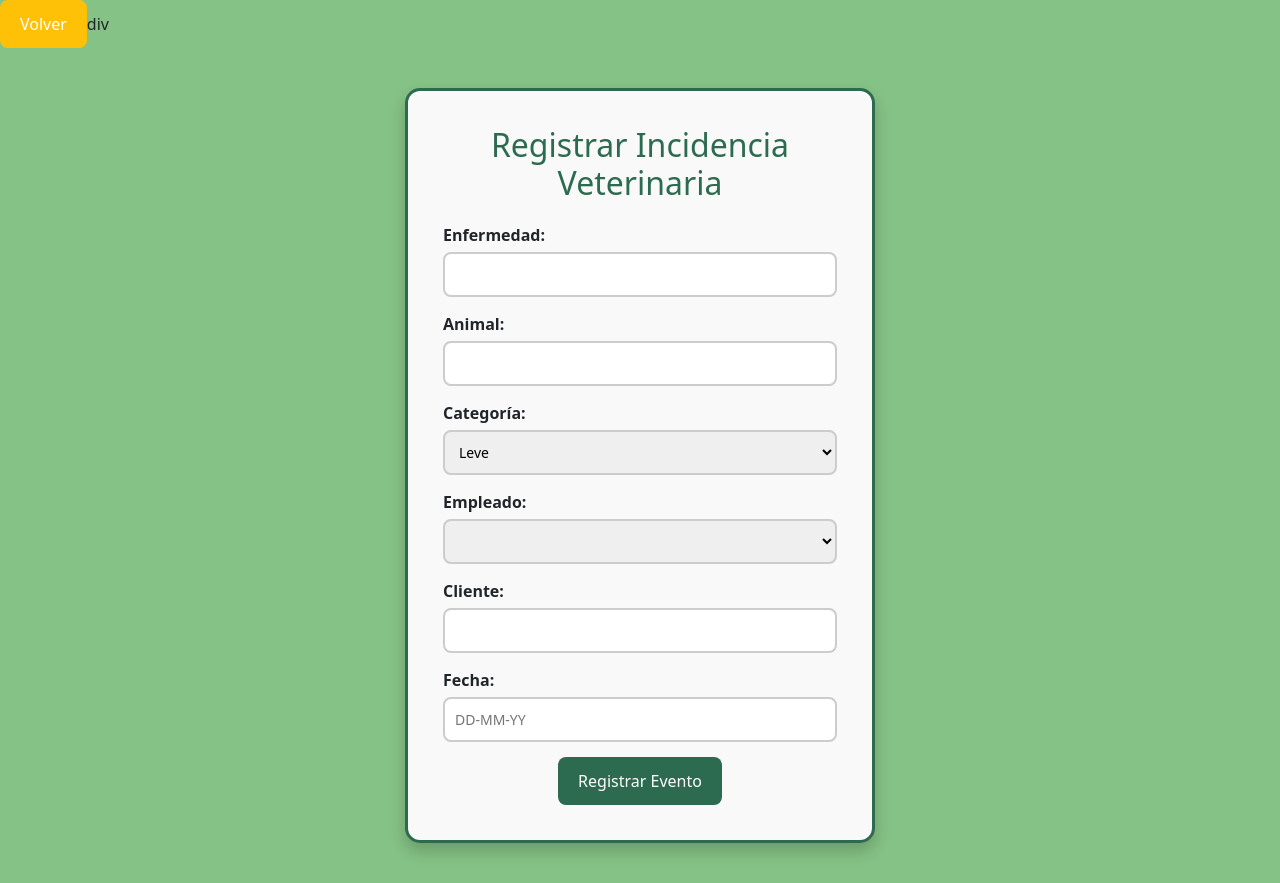
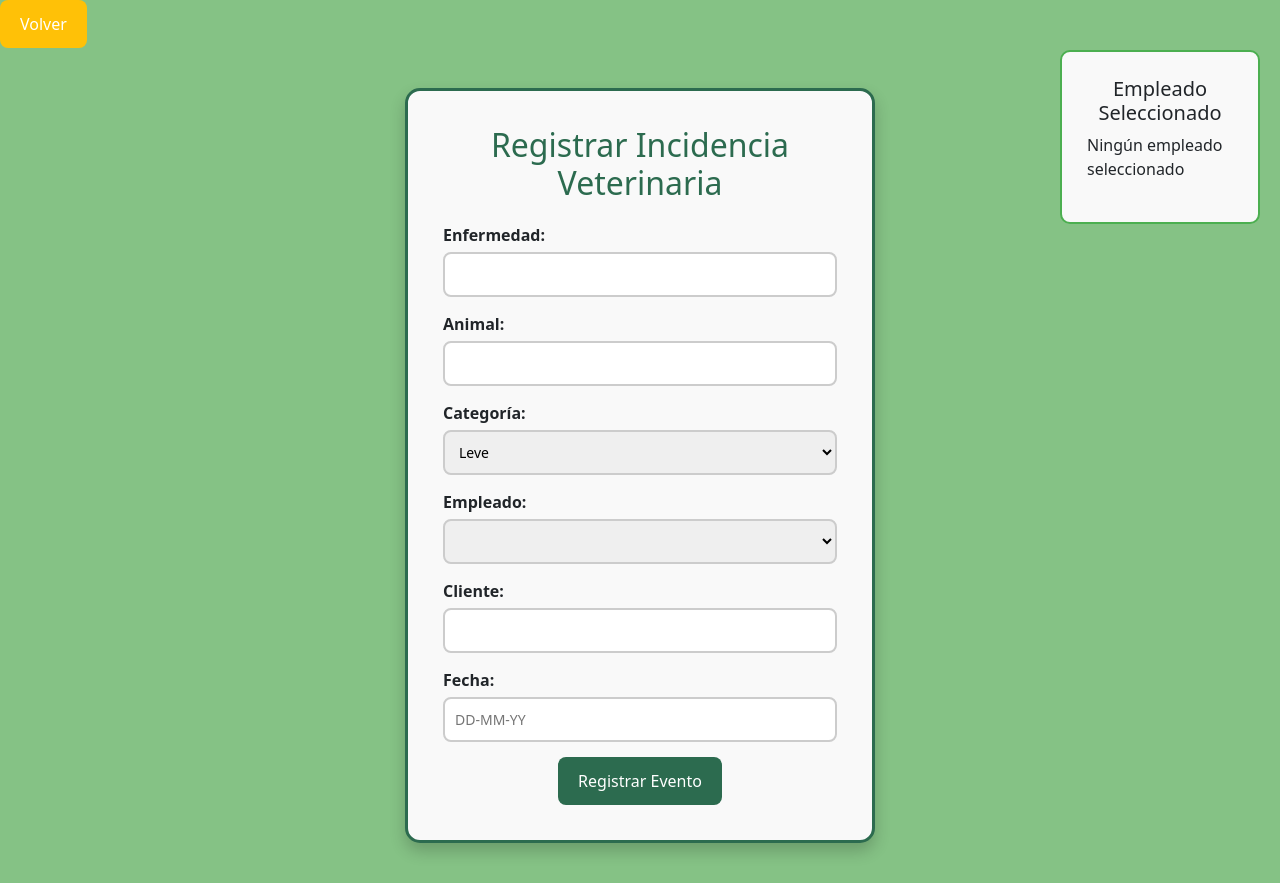
Before and after one commit to DavidAlonso858/Angular-Formulario, an Angular app: page /formu in a window 1280 px wide. Built offline with nearby package versions, Linux system fonts and the light colour scheme; data requests are answered from the project's data file.

Commit message:
Al fin he conseguido que el localStorage se actualice en la misma pantalla con el componente de empleadoSeleccionado

```diff
--- a/src/app/components/empleado-seleccionado/empleado-seleccionado.component.css
+++ b/src/app/components/empleado-seleccionado/empleado-seleccionado.component.css
@@ -0,0 +1,10 @@
+.empleado-info {
+    border: 2px solid #4CAF50;
+    padding: 25px;
+    background-color: #f9f9f9;
+    width: 200px;
+    position: absolute;
+    right: 20px;
+    top: 50px;
+    border-radius: 10px;
+}
--- a/src/app/components/empleado-seleccionado/empleado-seleccionado.component.html
+++ b/src/app/components/empleado-seleccionado/empleado-seleccionado.component.html
@@ -1 +1,5 @@
-div
+<div class="empleado-info">
+  <h5 class="text-center">Empleado Seleccionado</h5>
+  <h2 class="fw-bold text-success text-center" *ngIf="empleado">{{ empleado.nombre }}</h2>
+  <p *ngIf="!empleado">Ningún empleado seleccionado</p>
+</div>
--- a/src/app/components/empleado-seleccionado/empleado-seleccionado.component.ts
+++ b/src/app/components/empleado-seleccionado/empleado-seleccionado.component.ts
@@ -1,12 +1,30 @@
-import { Component } from '@angular/core';
+import { Component, OnInit } from '@angular/core';
 import { EmpleadoService } from '../../services/empleado.service';
+import { Empleado } from '../../model/empleado';
+import { CommonModule } from '@angular/common';
 
 @Component({
   selector: 'app-empleado-seleccionado',
-  imports: [],
+  imports: [CommonModule],
   templateUrl: './empleado-seleccionado.component.html',
-  styleUrl: './empleado-seleccionado.component.css'
+  styleUrls: ['./empleado-seleccionado.component.css']
 })
-export class EmpleadoSeleccionadoComponent {
+export class EmpleadoSeleccionadoComponent implements OnInit {
+  empleado: Empleado | null = null;
 
+  constructor(private empleadoService: EmpleadoService) { }
+
+
+  ngOnInit() {
+    this.empleadoService.cambioEmpleado$.subscribe((empleado: Empleado | null) => {
+      console.log('Empleado recibido (Componente):', empleado); // Depuración
+      this.empleado = empleado;
+    });
+
+    const storedEmpleado = localStorage.getItem('empleadoSeleccionado');
+    if (storedEmpleado) {
+      this.empleado = JSON.parse(storedEmpleado);
+      this.empleadoService.setEmpleadoSeleccionado(this.empleado);
+    }
+  }
 }
--- a/src/app/components/formulario-veterinario/formulario-veterinario.component.css
+++ b/src/app/components/formulario-veterinario/formulario-veterinario.component.css
@@ -54,3 +54,9 @@ button {
     font-size: 16px;
     transition: background 0.3s ease;
 }
+
+.container {
+    display: flex;
+    justify-content: space-between;
+    align-items: flex-start;
+  }
--- a/src/app/components/formulario-veterinario/formulario-veterinario.component.html
+++ b/src/app/components/formulario-veterinario/formulario-veterinario.component.html
@@ -1,7 +1,7 @@
 <button class="bg-warning" [routerLink]="['/']">Volver</button>
-
-<app-empleado-seleccionado></app-empleado-seleccionado>
-
+<div class="container">
+    <app-empleado-seleccionado></app-empleado-seleccionado>
+</div>
 <div class="formu-container">
     <h2>Registrar Incidencia Veterinaria</h2>
     <!--Asocio el formulario HTML con el FormGroup del componente-->
@@ -40,7 +40,7 @@
         <div class="formu-apartado">
             <label>Empleado:</label>
             <!--LE PASO UN TIPO EVENT, QUE NO ES EVENTO DE LA PAGINA-->
-            <select formControlName="empleado" (change)="empleadoSeleccionado($event)">
+            <select formControlName="empleado" (change)="onEmpleadoSeleccionado($event)">
 
                 <option *ngFor="let empleado of empleados" value="{{empleado.id}}">{{empleado.nombre.toUpperCase()}}
                 </option>
--- a/src/app/components/formulario-veterinario/formulario-veterinario.component.ts
+++ b/src/app/components/formulario-veterinario/formulario-veterinario.component.ts
@@ -1,4 +1,4 @@
-import { Component } from '@angular/core';
+import { Component} from '@angular/core';
 import { FormBuilder, FormGroup, FormsModule, ReactiveFormsModule, Validators } from '@angular/forms';
 // herramientas de angular para formularios reactivos
 import { EmpleadoService } from '../../services/empleado.service';
@@ -25,7 +25,6 @@ export class FormularioVeterinario {
   // objeto de tipo FormGroup, lo que hace es agrupar los campos del formulario
   eventForm: FormGroup;
   empleados: Empleado[] = [];
-
   bsConfig = { // el calendario
     dateInputFormat: 'DD-MM-YYYY',
     isAnimated: true,
@@ -68,7 +67,15 @@ export class FormularioVeterinario {
     }
   }
 
-  empleadoSeleccionado(event: Event){
+  onEmpleadoSeleccionado(event: Event) {
+    const selectedId = (event.target as HTMLSelectElement).value; // pilla la id del Select
+    const selectedEmpleado = this.empleados.find(emp => emp.id.toString() === selectedId) || null;
+    // miro a ver si esta en el json de empleados
 
+    console.log('Empleado seleccionado:', selectedEmpleado);
+
+    // el empleado seleccionado en el servicio y en el localStorage
+    this.empleadoService.setEmpleadoSeleccionado(selectedEmpleado);
   }
+
 }
--- a/src/app/services/empleado.service.ts
+++ b/src/app/services/empleado.service.ts
@@ -6,21 +6,27 @@ import { BehaviorSubject } from 'rxjs';
 @Injectable({
   providedIn: 'root'
 })
-
 export class EmpleadoService {
-  // URL QUE NOS DA AL EJECUTAR EL JSON
+  // URL que nos da los empleados
   url = "http://localhost:3000/empleados";
 
-  constructor(private http: HttpClient) { }
   private empleadoCambio = new BehaviorSubject<Empleado | null>(null);
   cambioEmpleado$ = this.empleadoCambio.asObservable();
 
-  updateEmpleado() {
-    return this.empleadoCambio.asObservable();
+  constructor(private http: HttpClient) { }
+
+  setEmpleadoSeleccionado(empleado: Empleado | null) {
+    console.log('Empleado seleccionado (Service):', empleado); // Depuración
+    this.empleadoCambio.next(empleado);
+    if (empleado) {
+      localStorage.setItem('empleadoSeleccionado', JSON.stringify(empleado));
+    } else {
+      localStorage.removeItem('empleadoSeleccionado');
+    }
   }
 
+  // Obtener empleados desde la API
   getEmpleados() {
     return this.http.get<Empleado[]>(this.url);
   }
-
 }
```
